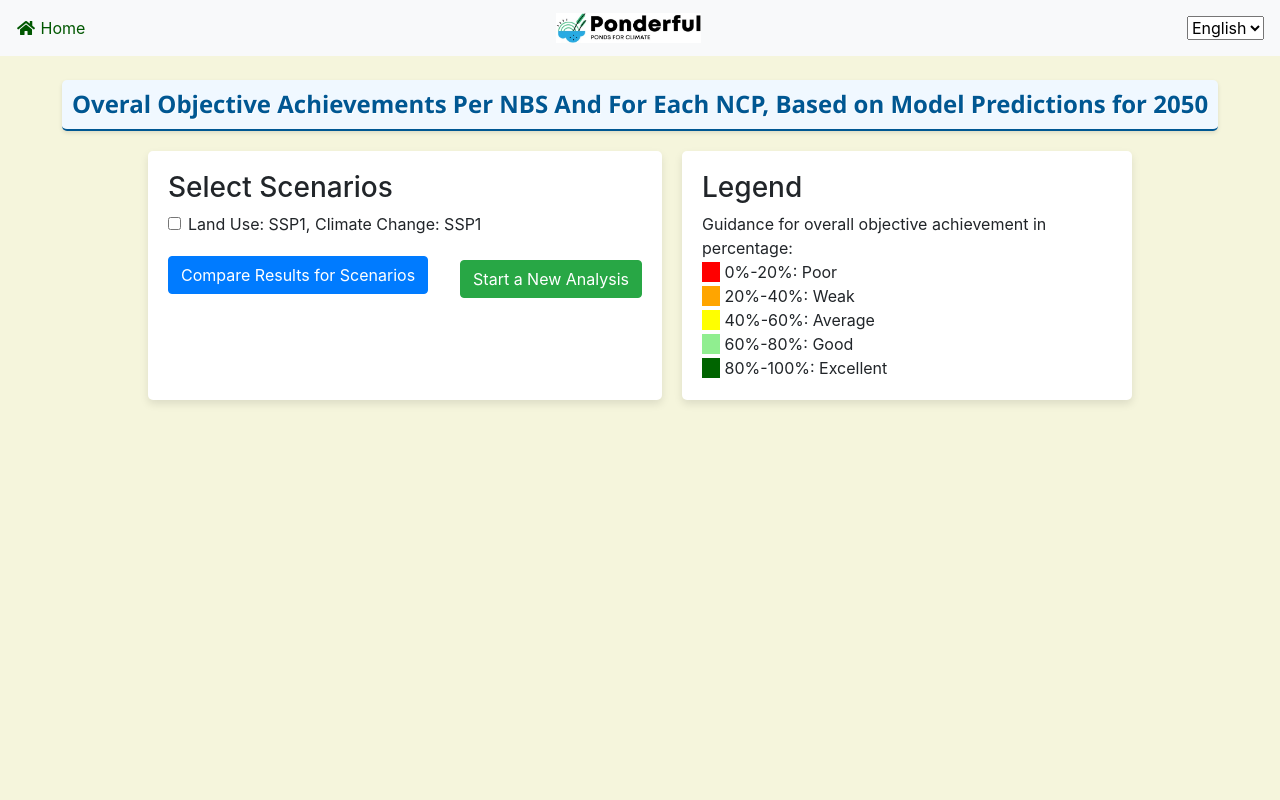
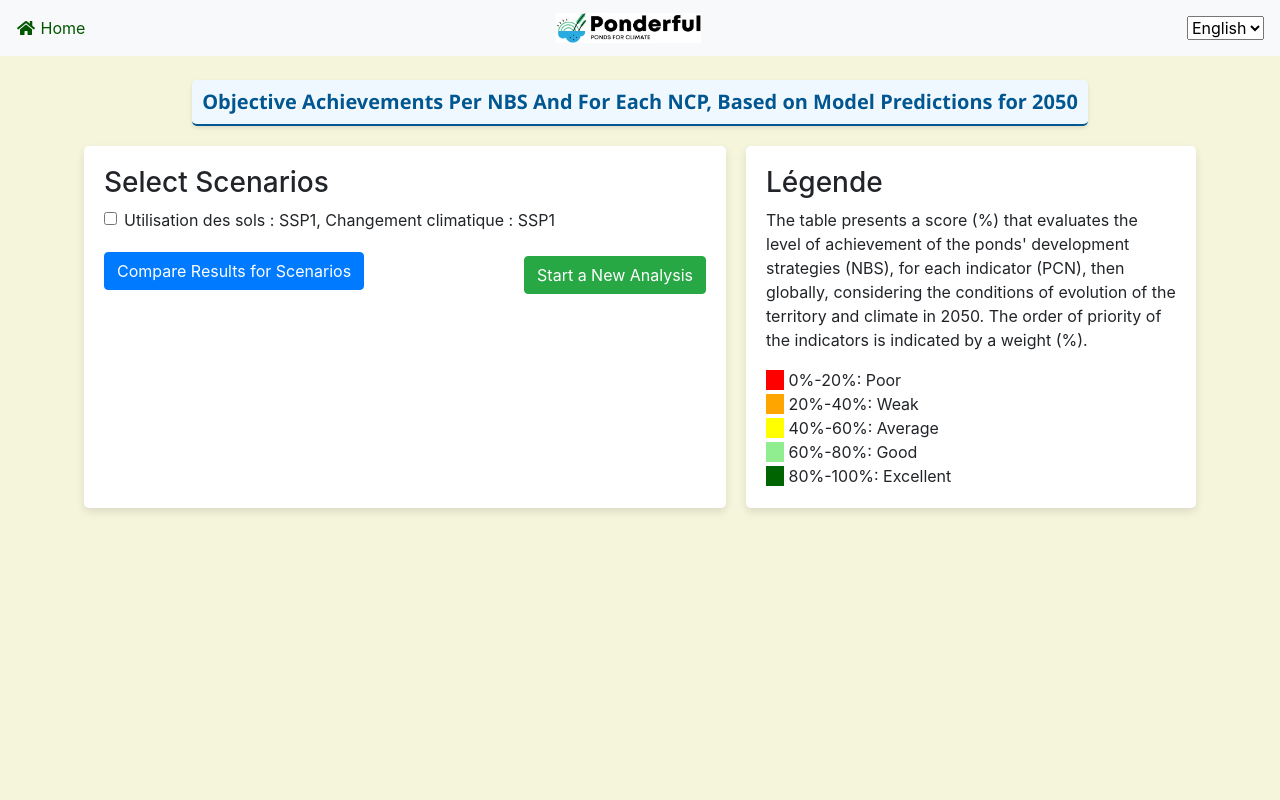
Before and after one commit to mlotfian/ponderful_app, a Django app: template templates/show_mcda_results.html in a window 1280 px wide. Run offline with Django 4.2, Linux system fonts and the light colour scheme; tables that the repository leaves empty hold one stand-in row (values such as "Sample post"); the template is opened without the code that fills it: values that come from a table or form of the project are taken from there, most other values are stand-ins (such as "Sample title", 1, 10 or a date in 2020); some libraries are stand-ins or nearby versions.

Commit message:
All translation added

```diff
--- a/ponderful_mcda/models.py
+++ b/ponderful_mcda/models.py
@@ -84,11 +84,11 @@ class satisfaction_threshold(models.Model):
 # add discription to the NBS
 class action_types(models.Model):
     actions_types = [
-    ('Creation', 'Creation'),
-    ('Restoration', 'Restoration'),
-    ('Water management','Water management'), # quantity
-    ('Land management','Land management'), # pollution? or change the land cover?
-    ('No action','No action'),
+    ('Creation', _('Creation')),
+    ('Restoration', _('Restoration')),
+    ('Water management',_('Water management')), # quantity
+    ('Land management',_('Land management')), # pollution? or change the land cover?
+    ('No action',_('No action')),
     ]
     name = models.CharField(max_length=255, choices = actions_types, verbose_name="Action Name")
 
@@ -103,8 +103,8 @@ class alternatives_params(models.Model):
     pond_max = models.IntegerField(verbose_name=_("Maximum number of ponds"), validators=[MinValueValidator(1), MaxValueValidator(20)])
     pond_sizes = [
     ('small', _('Small')),
-    ('average', 'Average'),
-    ('big','Big'),
+    ('average', _('Average')),
+    ('big',_('Big')),
     ]
 
     pond_size = models.CharField(max_length=255, choices = pond_sizes,default='none',verbose_name=_("Pond Size") )
@@ -114,13 +114,13 @@ class alternatives_params(models.Model):
 # add without land use change to all the other scenarios, e.g., sus + without lu change..
 class scenario(models.Model):
     scenario_category = [
-    ('Land Use: SSP1, Climate Change: SSP1', 'Land Use: SSP1, Climate Change: SSP1'),
-    ('Land Use: SSP3, Climate Change: SSP3', 'Land Use: SSP3, Climate Change: SSP3'),
-    ('Land Use: SSP5, Climate Change: SSP5','Land Use: SSP5, Climate Change: SSP5'),
-    ('Land Use: No Change, Climate Change: SSP1','Land Use: No Change, Climate Change: SSP1'),
-    ('Land Use: No Change, Climate Change: SSP3','Land Use: No Change, Climate Change: SSP3'),
-    ('Land Use: No Change, Climate Change: SSP5','Land Use: No Change, Climate Change: SSP5'),
-    ('Land Use: No Change, Climate Change: No Change','Land Use: No Change, Climate Change: No Change')]
+    ('Utilisation des sols : SSP1, Changement climatique : SSP1', 'Land Use: SSP1, Climate Change: SSP1'),
+    ('Utilisation des sols : SSP3, Changement climatique : SSP3', 'Land Use: SSP3, Climate Change: SSP3'),
+    ('Utilisation des sols : SSP5, Changement climatique : SSP5','Land Use: SSP5, Climate Change: SSP5'),
+    ('Utilisation des sols : Pas de changement, changement climatique : SSP1','Land Use: No Change, Climate Change: SSP1'),
+    ('Utilisation des sols : Pas de changement, changement climatique : SSP3','Land Use: No Change, Climate Change: SSP3'),
+    ('Utilisation des sols : Pas de changement, changement climatique : SSP5','Land Use: No Change, Climate Change: SSP5'),
+    ('Utilisation des sols : Pas de changement, changement climatique : Pas de changement','Land Use: No Change, Climate Change: No Change')]
     #'With land use improvement? check with WP3']
 
     name = models.CharField(max_length=255, choices = scenario_category, verbose_name="Climate Change Scenario")
--- a/ponderful_mcda/static/index.css
+++ b/ponderful_mcda/static/index.css
@@ -39,7 +39,7 @@ width: 100px;
 .div1 {
   background-color: rgba(255, 255, 255, 0.85);
   position: relative;
-  width: 60%;
+  width: 70%;
   padding: 10px;
   top: 50%;
   left: 50%;
--- a/templates/alternatives.html
+++ b/templates/alternatives.html
@@ -94,6 +94,7 @@
 
     <div class="form-container">
     {% block content %}
+    <h5>{%translate "Setting up nature-based solutions (NBS)" %}</h5>
     <p>{% translate "Add the Nature Based Solutions (NBS) that you want to implement." %}</p>
     <form method="post" action="{% url 'create_alternatives' %}">
         {% csrf_token %}
--- a/templates/show_mcda_results.html
+++ b/templates/show_mcda_results.html
@@ -53,7 +53,7 @@
         .form-and-legend {
             display: flex;
             justify-content: space-between;
-            width: 80%;
+            width: 90%;
             padding: 0 20px;
             box-sizing: border-box;
         }
@@ -93,6 +93,7 @@
             flex-basis: calc(50% - 20px); /* Allows two tables side by side with spacing */
             max-width: calc(50% - 20px);
             background-color: white;
+            font-size: 13px;
         }
         th, td {
             padding: 5px; /* Reduced padding */
@@ -125,7 +126,7 @@
 }
 
 .main_title {
-    font-size: 24px; /* Adjust based on your preference */
+     /* Adjust based on your preference */
     font-weight: bold;
     font-family: 'Segoe UI', Tahoma, Geneva, Verdana, sans-serif;
     color: #005792; /* A pleasant, readable blue. Adjust based on your theme */
@@ -154,7 +155,7 @@
 <nav class="navbar navbar-expand-lg navbar-light bg-light fixed-top">
 
     <div class="nav-right">
-        <a class="active" href="{% url 'home' %}" style="color: rgb(0, 87, 0);"><i class="fa fa-fw fa-home"></i> Home</a>
+        <a class="active" href="{% url 'home' %}" style="color: rgb(0, 87, 0);"><i class="fa fa-fw fa-home"></i> {%translate "Home" %}</a>
     </div>
     <span class="navbar-brand mb-0 h1">
         <img class="brandsize" src="{% static 'images/logo.jpg' %}" alt="Logo">
@@ -176,10 +177,10 @@
 </div>
 </nav>
 <div class="content-container cover">
-    <h3 class="main_title">Overal Objective Achievements Per NBS And For Each NCP, Based on Model Predictions for 2050</h3>
-    <div class="form-and-legend">
+    <h5 class="main_title">{%translate "Objective Achievements Per NBS And For Each NCP, Based on Model Predictions for 2050" %}</h5>
+     <div class="form-and-legend">
         <div class="form-container">
-            <h3>Select Scenarios</h3>
+            <h3>{% translate "Select Scenarios" %}</h3>
             <form method="get" action="{% url 'show_results' %}">
                 {% for scenario in all_scenarios %}
                 <div class="form-check">
@@ -190,19 +191,20 @@
                 </div>
                 {% endfor %}
                 <div class="form-buttons">
-                <button type="submit" class="btn btn-primary mt-3">Compare Results for Scenarios</button>
-                <a href="{% url 'start_analysis' %}" class="btn btn-success mt-4">Start a New Analysis</a>
+                <button type="submit" class="btn btn-primary mt-3">{% translate "Compare Results for Scenarios" %}</button>
+                <a href="{% url 'start_analysis' %}" class="btn btn-success mt-4">{% translate "Start a New Analysis" %}</a>
                 </div>
             </form>
         </div>
         <div class="legend">
-            <h3>Legend</h3>
-            <div>Guidance for overall objective achievement in percentage:</div>
-            <div><span class="bad">&nbsp;&nbsp;&nbsp;&nbsp;</span> 0%-20%: Poor</div>
-            <div><span class="weak">&nbsp;&nbsp;&nbsp;&nbsp;</span> 20%-40%: Weak</div>
-            <div><span class="average">&nbsp;&nbsp;&nbsp;&nbsp;</span> 40%-60%: Average</div>
-            <div><span class="good">&nbsp;&nbsp;&nbsp;&nbsp;</span> 60%-80%: Good</div>
-            <div><span class="excellent">&nbsp;&nbsp;&nbsp;&nbsp;</span> 80%-100%: Excellent</div>
+            <h3>Légende</h3>
+            <div><p>{% translate "The table presents a score (%) that evaluates the level of achievement of the ponds' development strategies (NBS), for each indicator (PCN), then globally, considering the conditions of evolution of the territory and climate in 2050. The order of priority of the indicators is indicated by a weight (%)." %}</p>
+            </div>
+            <div><span class="bad">&nbsp;&nbsp;&nbsp;&nbsp;</span> 0%-20%: {%translate "Poor" %}</div>
+            <div><span class="weak">&nbsp;&nbsp;&nbsp;&nbsp;</span> 20%-40%: {%translate "Weak" %}</div>
+            <div><span class="average">&nbsp;&nbsp;&nbsp;&nbsp;</span> 40%-60%: {%translate "Average" %}</div>
+            <div><span class="good">&nbsp;&nbsp;&nbsp;&nbsp;</span> 60%-80%: {%translate "Good" %}</div>
+            <div><span class="excellent">&nbsp;&nbsp;&nbsp;&nbsp;</span> 80%-100%: {%translate "Excellent" %}</div>
         </div>
     </div>
     <div class="table-container">
```
Also changed, not shown: ponderful_mcda/views.py (+5 -5 lines), templates/results.html (+4 -3 lines), templates/scenario_user.html (+17 -9 lines), templates/step1.html (+7 -0 lines), templates/step2.html (+10 -9 lines), locale/fr/LC_MESSAGES/django.po.
